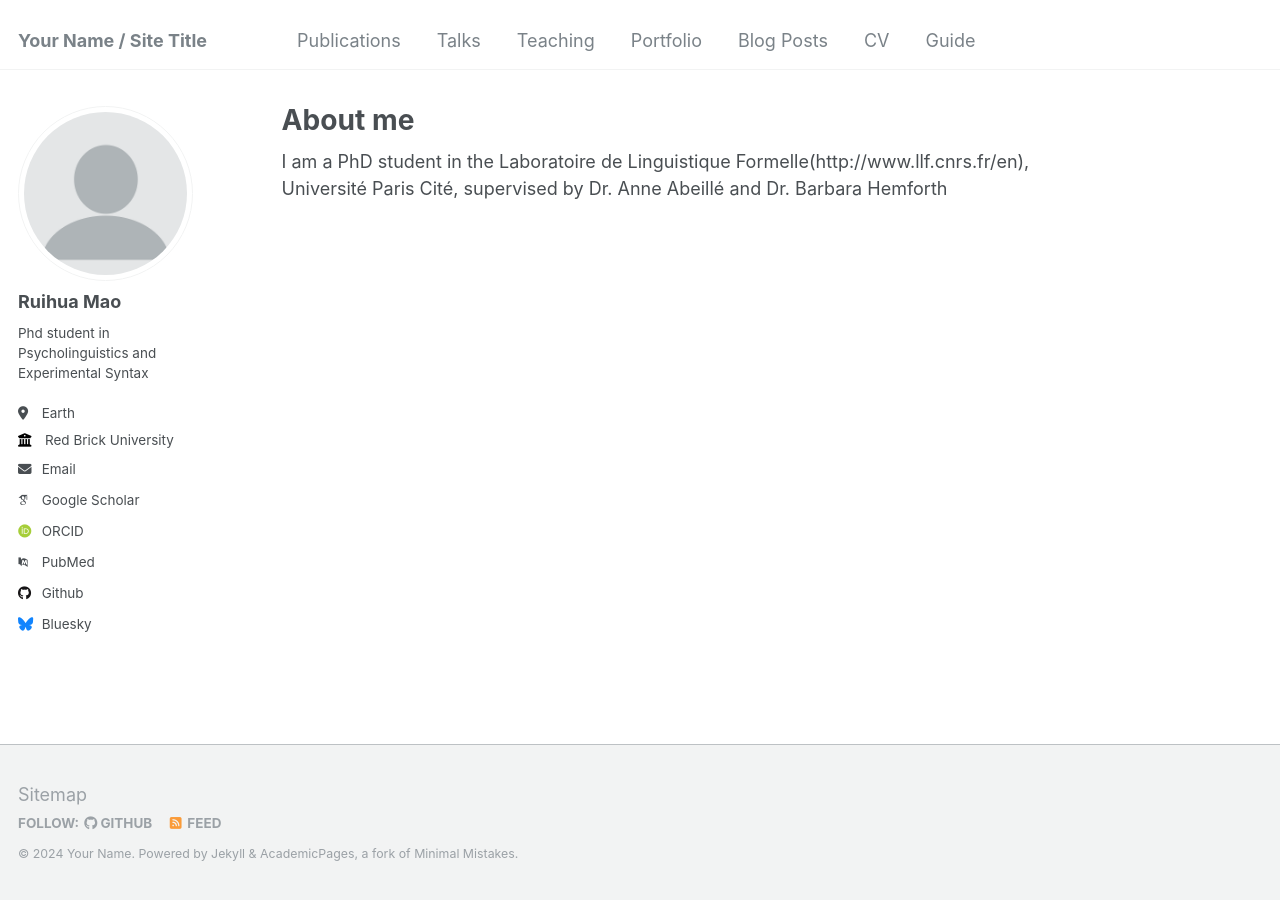
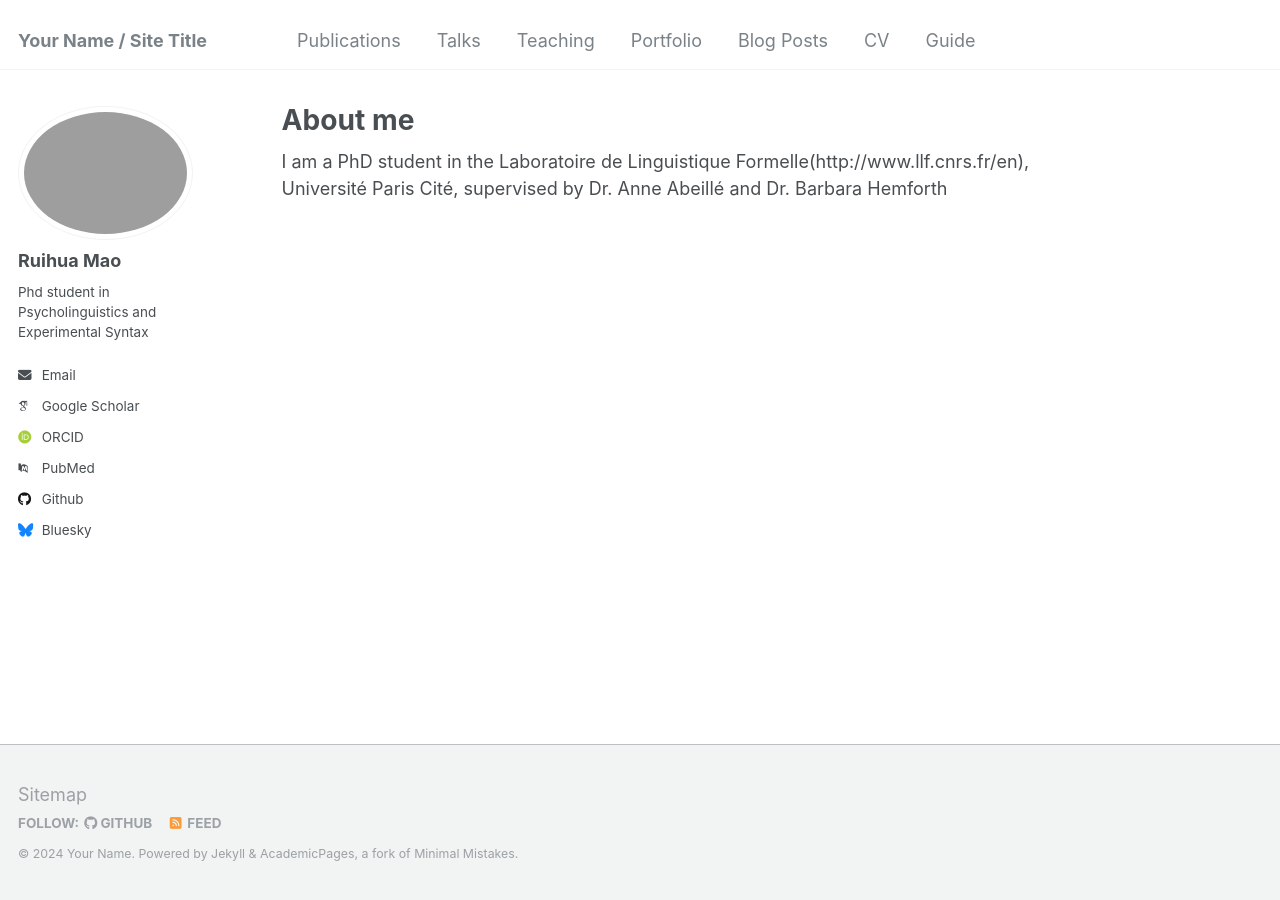
Before and after one commit to RuihuaMAO/Ruihua.Mao, a Jekyll site: the page built from _pages/about.md, in a window 1280 px wide. Built offline with Jekyll 4.4.1, drawn with Linux system fonts in a browser that asks for light colours; some web fonts are replaced.

Commit message:
Update _config.yml

```diff
--- a/_config.yml
+++ b/_config.yml
@@ -21,11 +21,9 @@ repository               : "academicpages/academicpages.github.io"
 #               Additional customization can be done by editing /_includes/author-profile.html
 author:
   # Biographic information
-  avatar           : "profile.png"
+  avatar           : "ruihua.png"
   name             : "Ruihua Mao"
   bio              : "Phd student in Psycholinguistics and Experimental Syntax"
-  location         : "Earth"
-  employer         : "Red Brick University"
   uri              : # URL
   email            : "ruihua.mao@etu.u-paris.fr
                       ruihuamauri@gmail.com"
```
